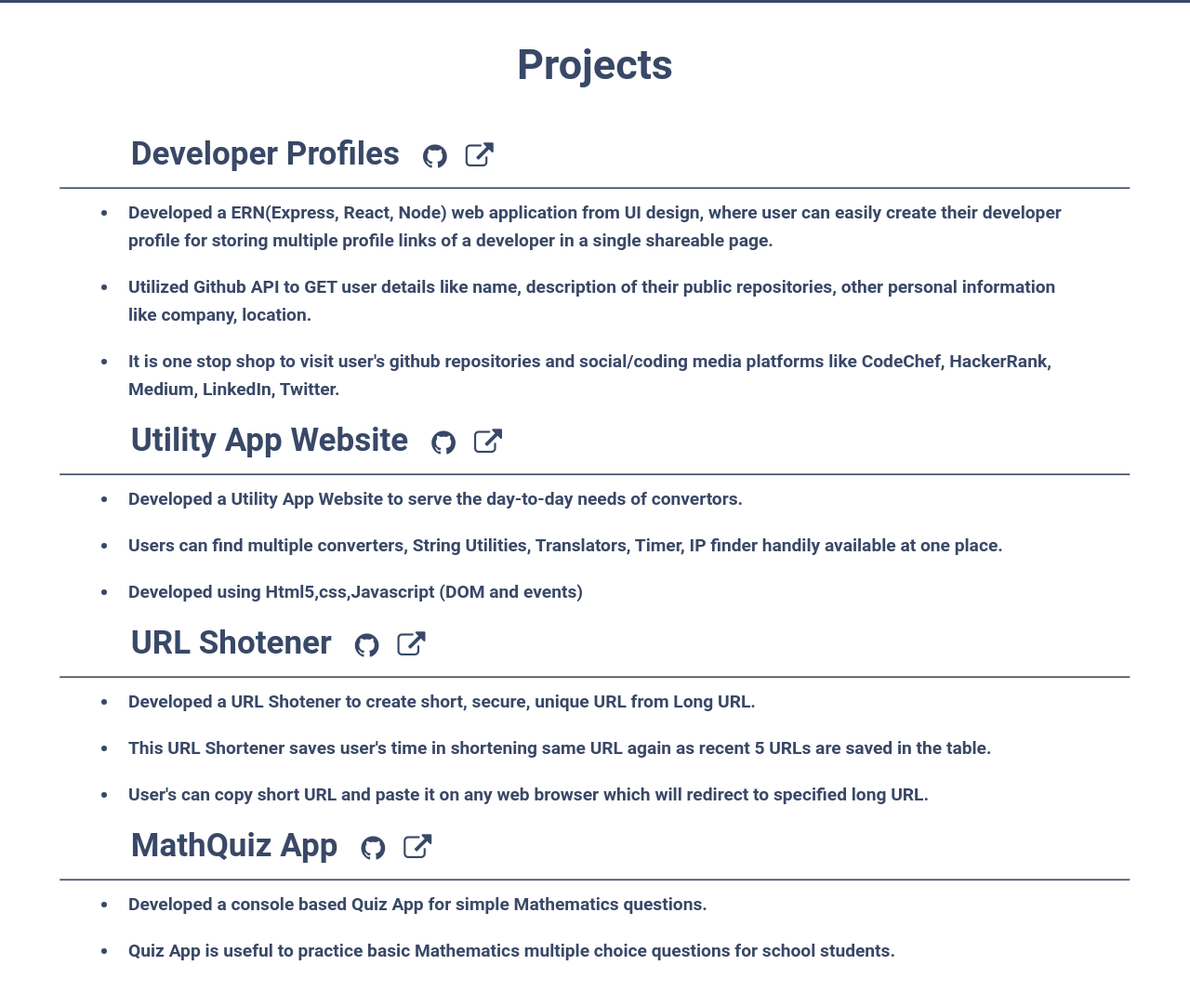
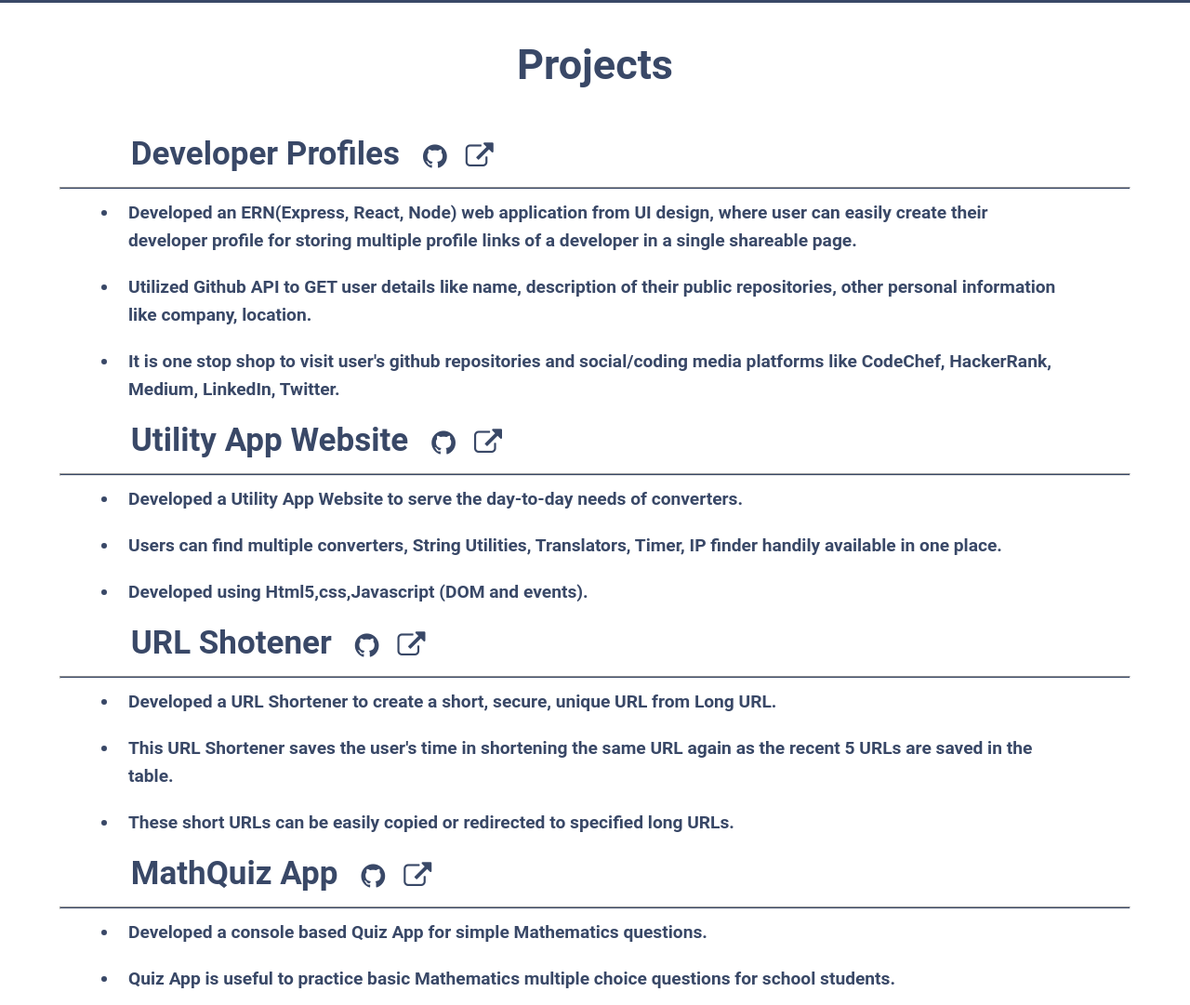
Before and after one commit to sumedha1308/Sumedha-Portfolio, a website: page html/projects.html in a window 1280 px wide. Shown: the part 557-1638 px from the top of the page at 93% size. Drawn offline with Linux system fonts and the light colour scheme.

Commit message:
More changes in project description

```diff
--- a/html/projects.html
+++ b/html/projects.html
@@ -44,7 +44,7 @@
                 </div>
                 <hr class="project-hr-module">
                 <ul>
-                    <li class="project-text">Developed a ERN(Express, React, Node) web application from UI design, where user can easily create their
+                    <li class="project-text">Developed an ERN(Express, React, Node) web application from UI design, where user can easily create their
                         developer profile for
                         storing multiple profile links of a developer in a single shareable page.</li>
                     <li class="project-text">Utilized Github API to GET user details like name, description of their public
@@ -66,9 +66,9 @@
                 </div>
                 <hr class="project-hr-module">
                 <ul>
-                    <li class="project-text">Developed a Utility App Website to serve the day-to-day needs of convertors.</li>
-                    <li class="project-text">Users can find multiple converters, String Utilities, Translators, Timer, IP finder handily available at one place.</li>
-                    <li class="project-text">Developed using Html5,css,Javascript (DOM and events)</li>
+                    <li class="project-text">Developed a Utility App Website to serve the day-to-day needs of converters.</li>
+                    <li class="project-text">Users can find multiple converters, String Utilities, Translators, Timer, IP finder handily available in one place.</li>
+                    <li class="project-text">Developed using Html5,css,Javascript (DOM and events).</li>
                 </ul>
             </div>
             <div class="indivisual-project">
@@ -83,9 +83,9 @@
                 </div>
                 <hr class="project-hr-module">
                 <ul>
-                    <li class="project-text">Developed a URL Shotener to create short, secure, unique URL from Long URL.</li>
-                    <li class="project-text">This URL Shortener saves user's time in shortening same URL again as recent 5 URLs are saved in the table.</li>
-                    <li class="project-text">User's can copy short URL and paste it on any web browser which will redirect to specified long URL.</li>
+                    <li class="project-text">Developed a URL Shortener to create a short, secure, unique URL from Long URL.</li>
+                    <li class="project-text">This URL Shortener saves the user's time in shortening the same URL again as the recent 5 URLs are saved in the table.</li>
+                    <li class="project-text">These short URLs can be easily copied or redirected to specified long URLs.</li>
                 </ul>
             </div>
             <div class="indivisual-project">
```
Also changed, not shown: index.html (+3 -3 lines).
